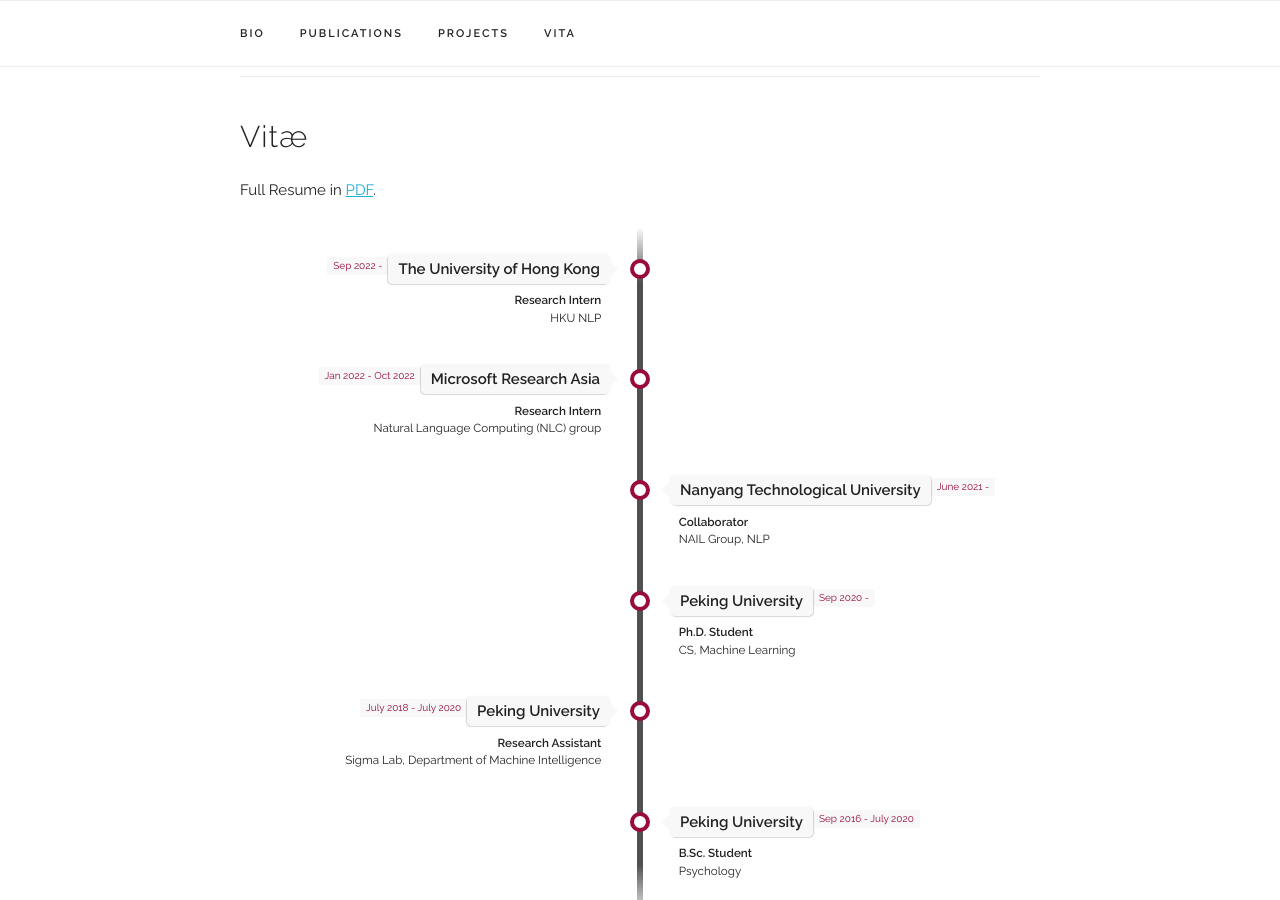
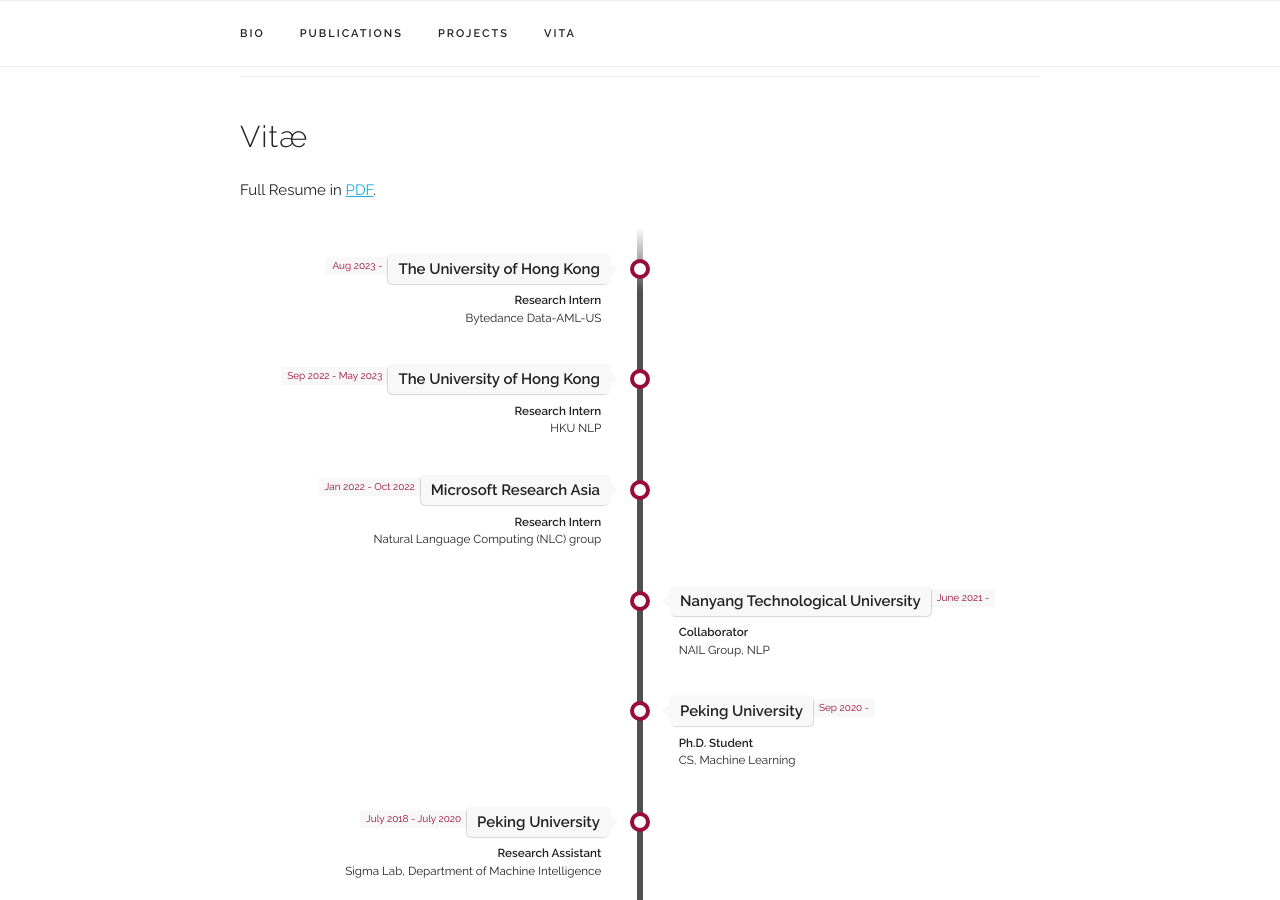
Before and after one commit to zhao-ht/haitengzhao, a Jekyll site: the page built from index.html, in a window 1280 px wide and 900 px high, scrolled down 1950 px. Built offline with Jekyll 4.4.1, drawn with Linux system fonts in a browser that asks for light colours; some web fonts are replaced.

Commit message:
Update experience.yaml

```diff
--- a/_data/experience.yaml
+++ b/_data/experience.yaml
@@ -1,7 +1,13 @@
 experiences:
 
 - place: "The University of Hong Kong"
-  time: "Sep 2022 - "
+  time: "Aug 2023 - "
+  title: "Research Intern"
+  subtitle: "Bytedance Data-AML-US"
+  category: "work"
+
+- place: "The University of Hong Kong"
+  time: "Sep 2022 - May 2023"
   title: "Research Intern"
   subtitle: "HKU NLP"
   category: "work"
```
